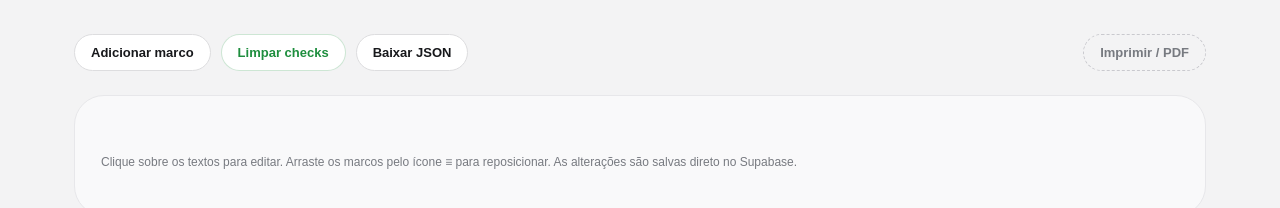
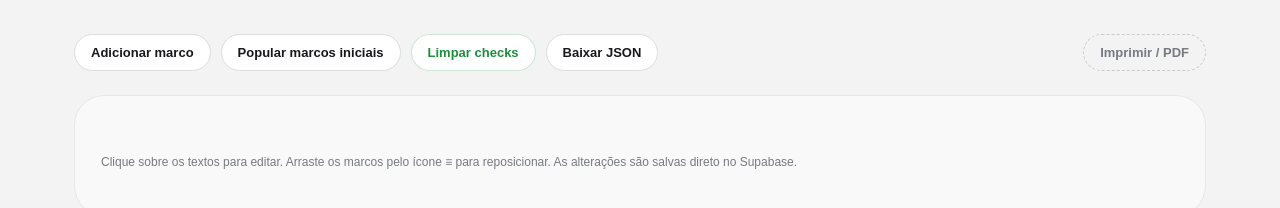
Before and after one commit to SESIEsporte/Bets---Cronograma, a plain HTML site: page index.html in a window 1280 px wide. Drawn offline with Linux system fonts and the light colour scheme; a script that the page names is missing.

Commit message:
Update index.html

```diff
--- a/index.html
+++ b/index.html
@@ -350,6 +350,7 @@
     <div class="toolbar">
       <div class="toolbar-left">
         <button class="btn-light" id="addMilestoneBtn">Adicionar marco</button>
+        <button class="btn-light" id="populateBtn">Popular marcos iniciais</button>
         <button class="btn-success" id="clearChecksBtn">Limpar checks</button>
         <button class="btn-light" id="downloadJsonBtn">Baixar JSON</button>
       </div>
@@ -383,7 +384,7 @@
     const initialData = {
       eyebrow: 'BETS | Formação Orientativa sobre Apostas Esportivas',
       title: 'Cronograma',
-        milestones: [
+      milestones: [
         { date: '26/03', time: '', phase: 'Planejamento', text: 'Apresentação da estratégia de comunicação', owner: '', note: '', done: false },
         { date: '27/03', time: '', phase: 'Planejamento', text: 'Validação da estratégia de comunicação', owner: '', note: '', done: false },
         { date: '30/03', time: '', phase: 'Planejamento', text: 'Briefing para a equipe de criação (redatora e designer)', owner: '', note: '', done: false },
```
